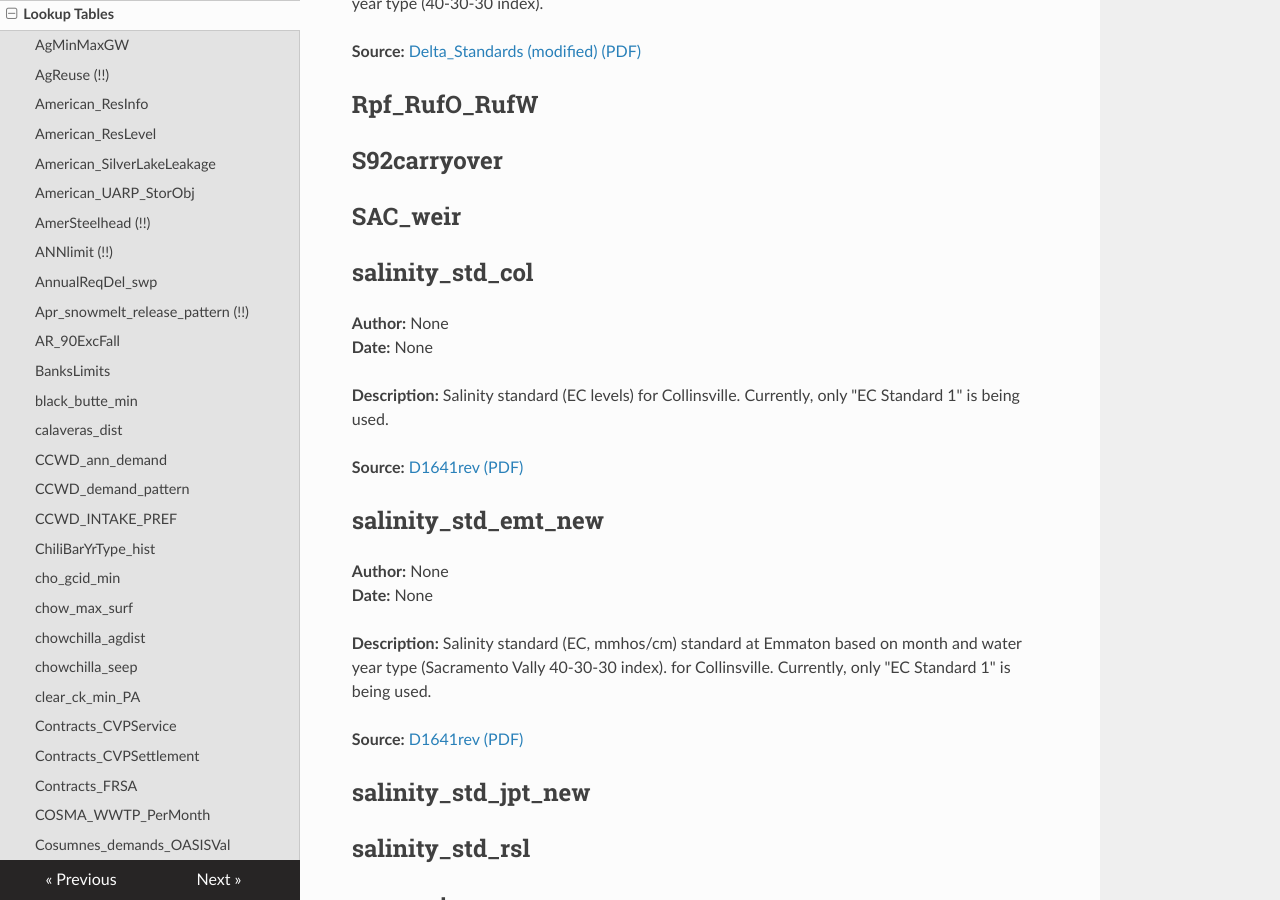
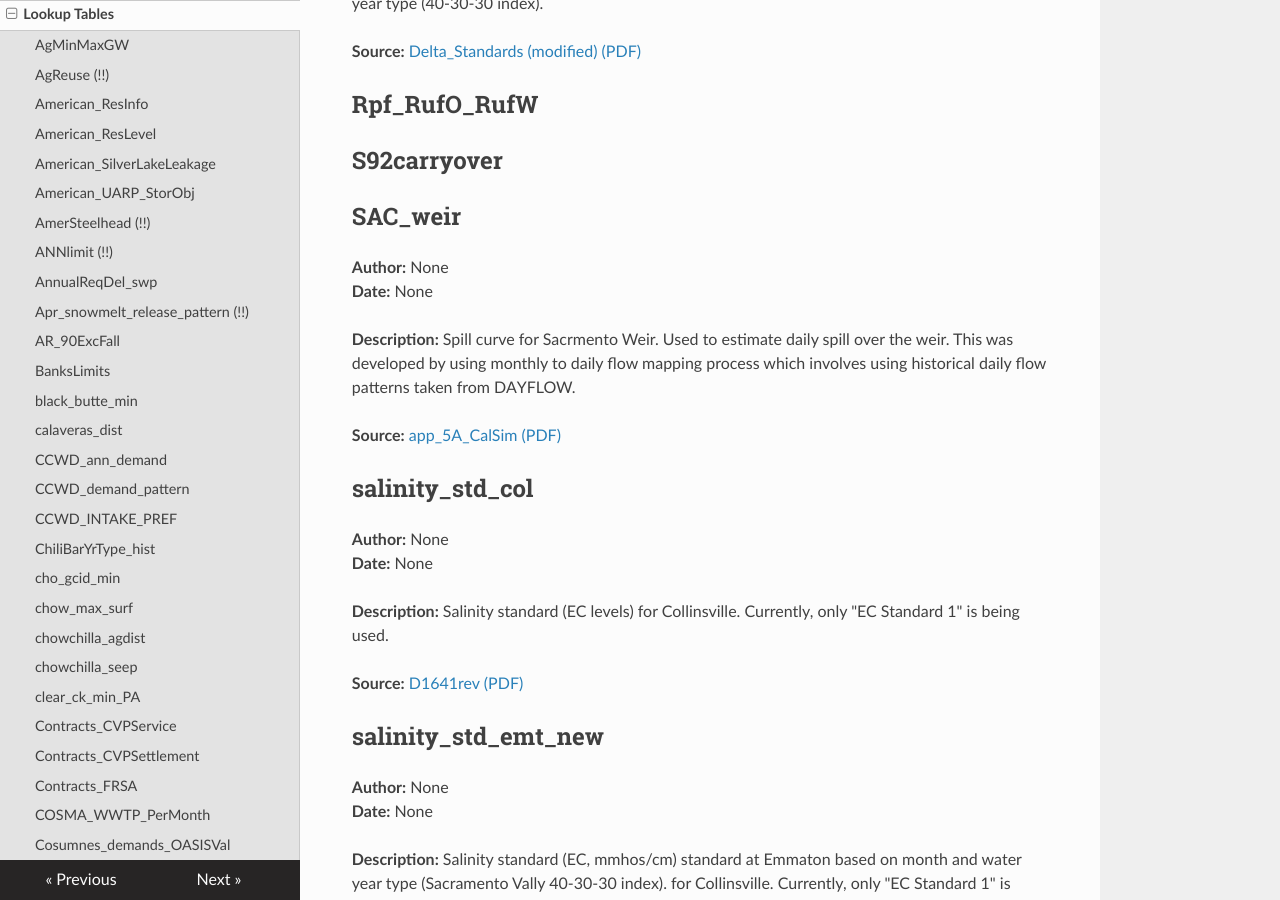
Before and after one commit to CentralValleyModeling/centralvalleymodeling.github.io, an MkDocs documentation site: the page built from docs/lookuptables.md, in a window 1280 px wide and 900 px high, scrolled down 15341 px. Built offline with MkDocs 1.6.1, drawn with Linux system fonts in a browser that asks for light colours; nearby versions of some CDN libraries.

Commit message:
Update lookuptables.md

```diff
--- a/docs/lookuptables.md
+++ b/docs/lookuptables.md
@@ -419,6 +419,13 @@ Example:  For an Ag allocation of 30%, flow is at 3250 cfs at Shasta low levels
 ## Rpf_RufO_RufW
 ## S92carryover
 ## SAC_weir
+**Author:** None
+**Date:**  None
+
+**Description:** Spill curve for Sacrmento Weir.  Used to estimate daily spill over the weir.  This was developed by using monthly to daily flow mapping process which involves using historical daily flow patterns taken from DAYFLOW.
+
+**Source:** [app_5A_CalSim (PDF)](https://cadwr.box.com/s/9s291wa9phu01b5tz2b71rzuyebhusju)
+
 ## salinity_std_col
 **Author:** None
 **Date:**  None
```
